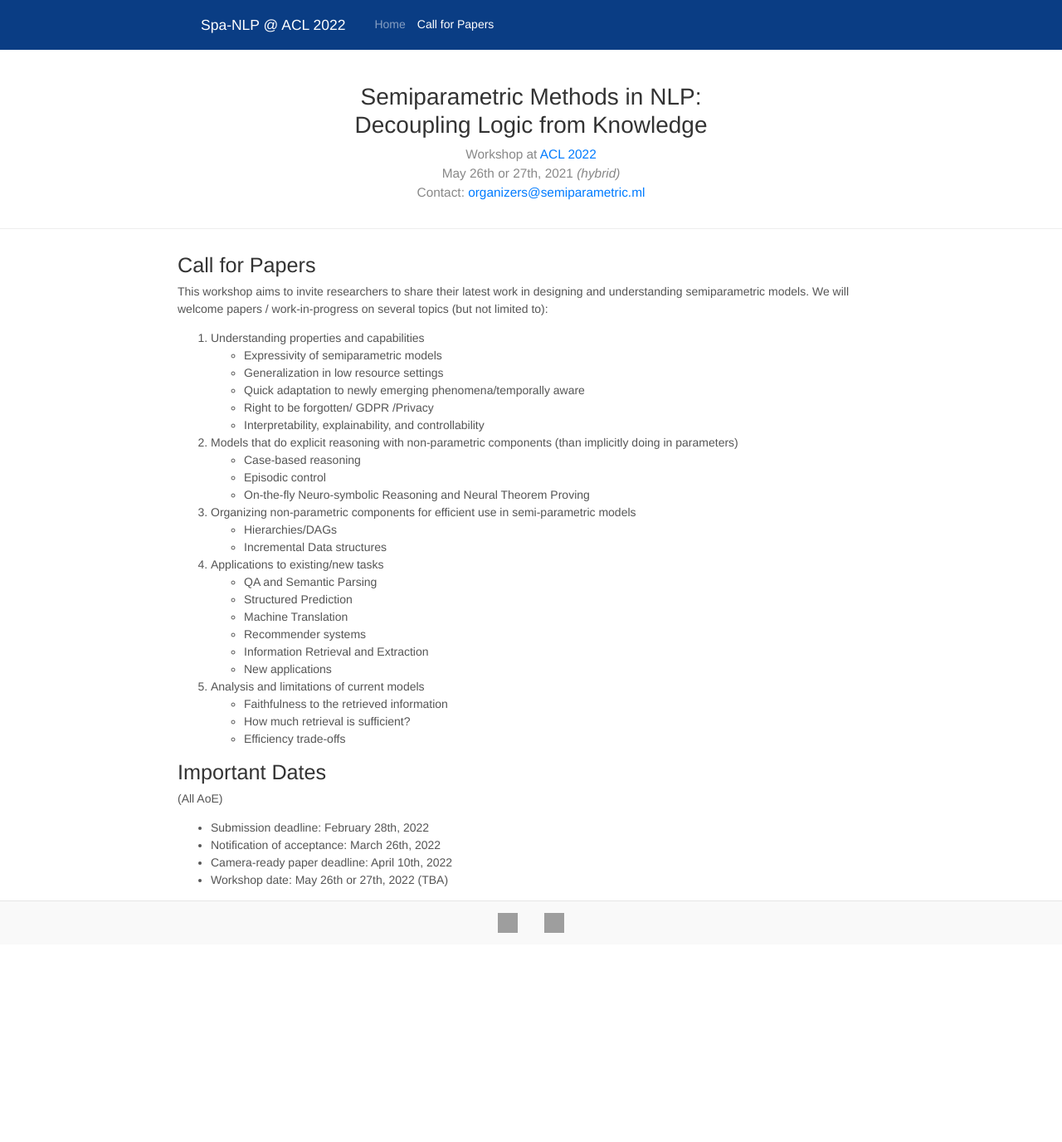
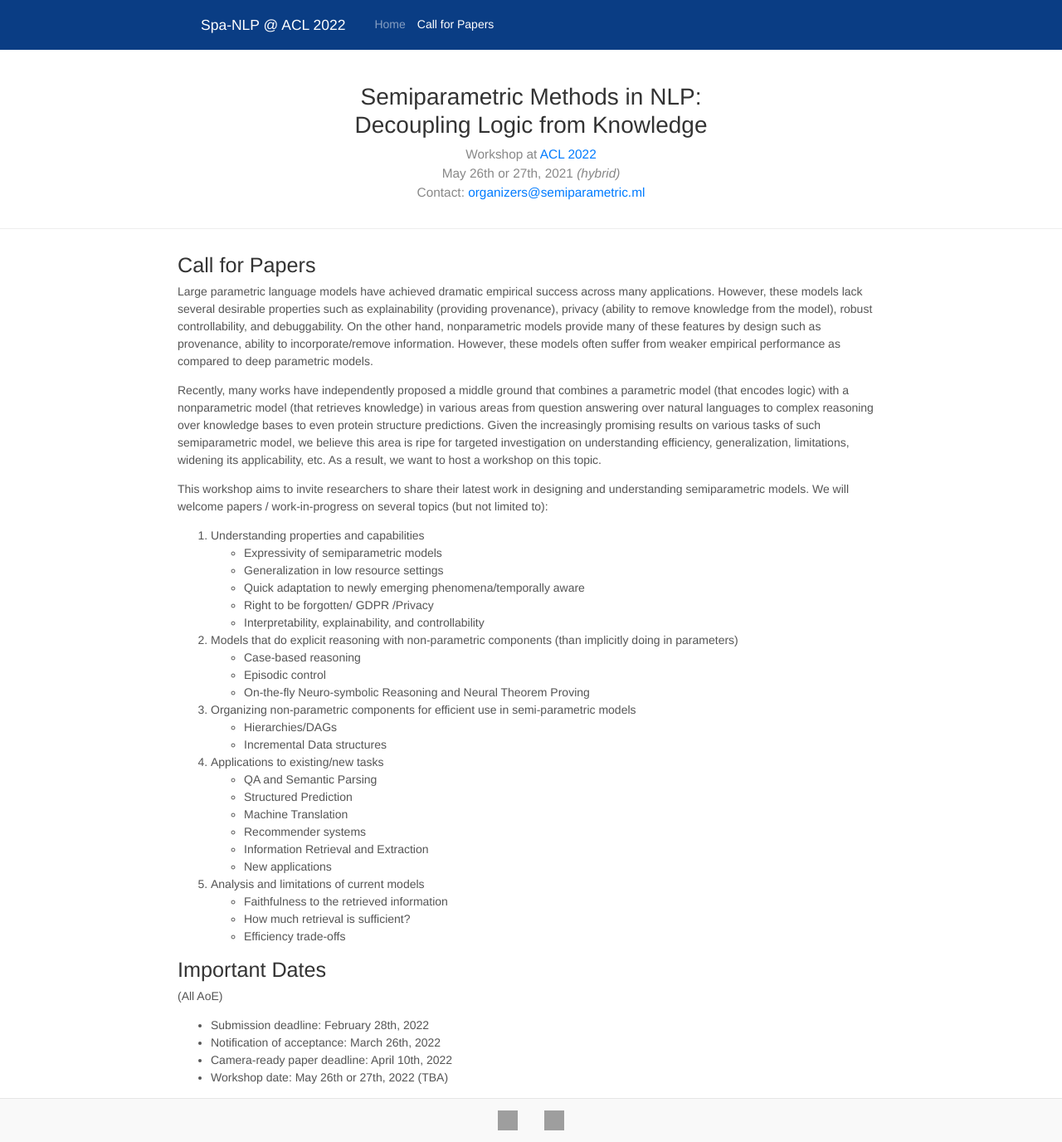
Before and after one commit to spa-nlp/spa-nlp.github.io, a Jekyll site: the page built from cfp.md, in a window 1280 px wide and 1376 px high. Shown: the whole window at 83% size. Built offline with Jekyll 4.4.1, drawn with Linux system fonts in a browser that asks for light colours; nearby versions of some CDN libraries; grey boxes are pictures that could not be loaded.

Commit message:
Update cfp.md

```diff
--- a/cfp.md
+++ b/cfp.md
@@ -7,6 +7,9 @@ collection: pages_2022
 
 ## Call for Papers
 
+Large parametric language models have achieved dramatic empirical success across many applications. However, these models lack several desirable properties such as explainability (providing provenance), privacy (ability to remove knowledge from the model), robust controllability, and debuggability. On the other hand, nonparametric models provide many of these features by design such as provenance, ability to incorporate/remove information. However, these models often suffer from weaker empirical performance as compared to deep parametric models.
+
+Recently, many works have independently proposed a middle ground that combines a parametric model (that encodes logic) with a nonparametric model (that retrieves knowledge) in various areas from question answering over natural languages to complex reasoning over knowledge bases to even protein structure predictions. Given the increasingly promising results on various tasks of such semiparametric model, we believe this area is ripe for targeted investigation on understanding efficiency, generalization, limitations, widening its applicability, etc. As a result, we want to host a workshop on this topic.
 
 This workshop aims to invite researchers to share their latest work in designing and understanding semiparametric models. We will welcome papers / work-in-progress on several topics (but not limited to):
 
```
